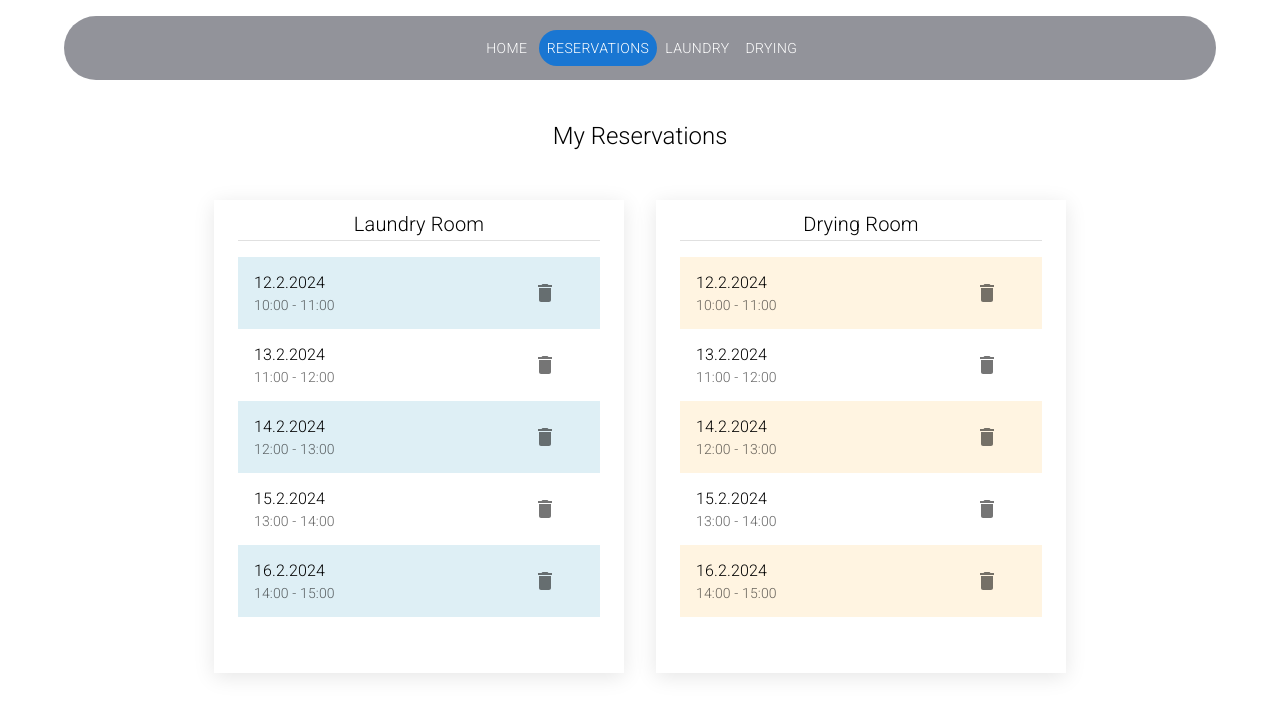
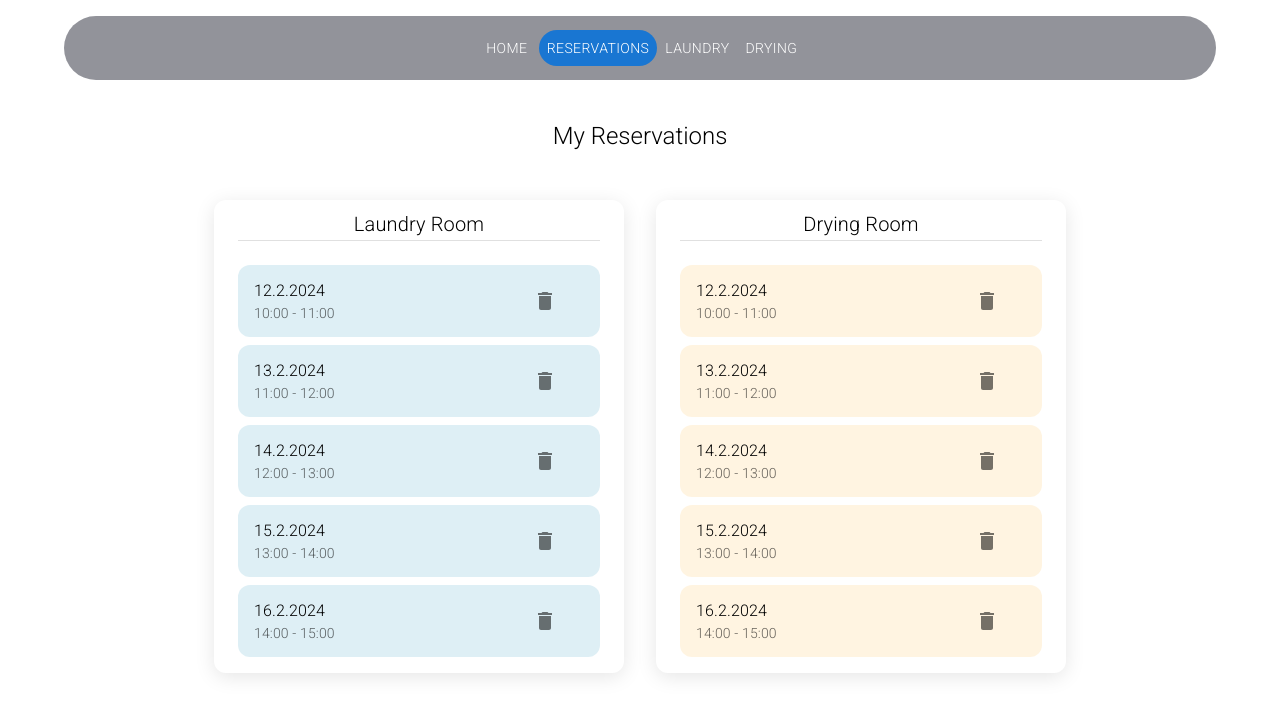
Before and after one commit to CanKolho/pesutupa, a React (Vite) app: page /reservations in a window 1280 px wide. Shown: the top 716 px of the page. Built offline with nearby package versions, Linux system fonts and the light colour scheme.

Commit message:
styles: add borderradius and little more styles to make ui more pleasant

```diff
--- a/src/components/ListOfOwnReservations.jsx
+++ b/src/components/ListOfOwnReservations.jsx
@@ -1,4 +1,3 @@
-import * as React from 'react';
 import Container from '@mui/material/Container';
 import List from '@mui/material/List';
 import ListItem from '@mui/material/ListItem';
@@ -9,17 +8,18 @@ import DeleteIcon from '@mui/icons-material/Delete';
 import Divider from '@mui/material/Divider';
 import Typography from '@mui/material/Typography';
 
-const ListOfOwnReservations = ({ reservations, room='Laundry' }) => {
+const ListOfOwnReservations = ({ reservations, room = 'Laundry' }) => {
   const color = room.toLowerCase() === 'laundry' ? 'rgba(173, 216, 230, 0.4)' : 'rgba(255, 228, 181, 0.4)';
+  const reservationsExists = reservations.length > 0;
 
   return (
-    <Container component="section" maxWidth="sm" sx={{ boxShadow: '0px 4px 20px rgba(0, 0, 0, 0.1)', p: 1 }}>
+    <Container component="section" maxWidth="sm" sx={{ boxShadow: '0px 4px 20px rgba(0, 0, 0, 0.1)', p: 1, borderRadius: 3 }}>
       <Typography variant='h6' textAlign='center'>{room} Room</Typography>
       <Divider />
       <List sx={{ height: '400px', overflow: 'auto', mt: 1 }}>
-      {reservations.length > 0 ? (
+      {reservationsExists ? (
         reservations.map((reservation, index) => (
-          <ListItem key={index} sx={{ backgroundColor: index % 2 === 0 ? color : 'transparent' }}>
+          <ListItem key={index} sx={{ backgroundColor: color, borderRadius: 3, mt: 1 }}>
             <ListItemText primary={reservation.date} secondary={reservation.time} />
             <ListItemIcon>
                 <IconButton edge="end" aria-label="delete" size='small'>
--- a/src/components/Reservations.jsx
+++ b/src/components/Reservations.jsx
@@ -20,13 +20,13 @@ const Reservations = ({ room = 'laundry' }) => {
   ];
 
   return (
-    <Container component="main" maxWidth="md" sx={{ mt: isMobile ? 7 : 0, boxShadow: '0px 4px 20px rgba(0, 0, 0, 0.1)', p: 1 }}>
+    <Container component="main" maxWidth="md" sx={{ mt: isMobile ? 7 : 0, boxShadow: '0px 4px 20px rgba(0, 0, 0, 0.1)', p: 1, borderRadius: 3 }}>
       <Typography variant='h6'>11 February 2024</Typography>
       <Divider />
       <List sx={{ height: '400px', overflow: 'auto', mt: 1 }}>
       {reservations.length > 0 ? (
         reservations.map((reservation, index) => (
-          <ListItem key={index} sx={{ backgroundColor: index % 2 === 0 ? color : 'transparent' }}>
+          <ListItem key={index} sx={{ backgroundColor: color, borderRadius: 3, mt: 1  }}>
             <ListItemText primary={reservation.room} secondary={reservation.time} />
           </ListItem>
         ))
```
